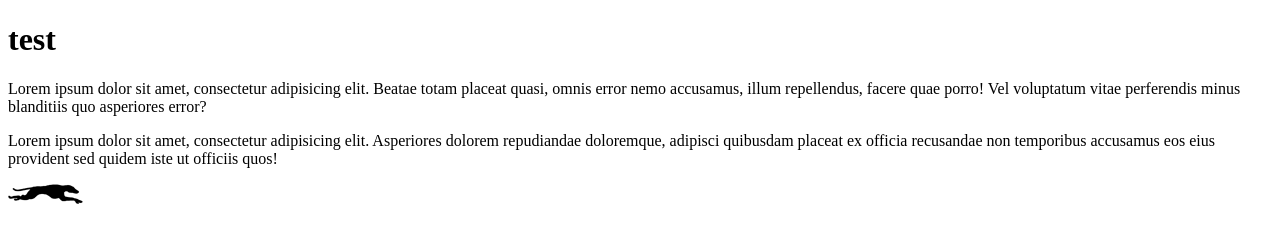
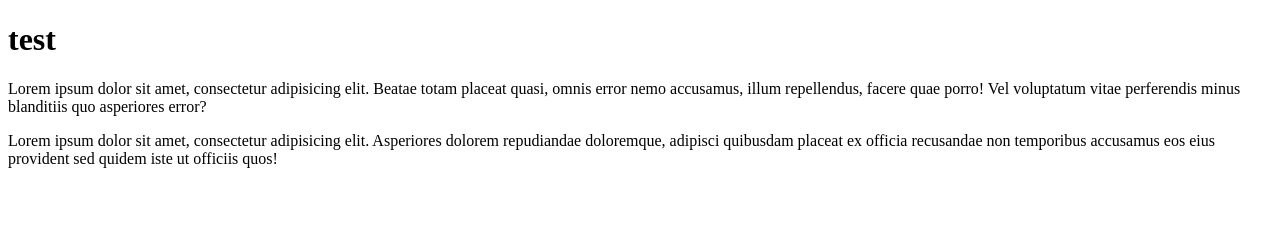
Before and after one commit to d251062/VHT, a plain HTML site: page index.html in a window 1280 px wide. Drawn offline with Linux system fonts and the light colour scheme.

Commit message:
Delete image

```diff
--- a/index.html
+++ b/index.html
@@ -8,6 +8,5 @@
 	<h1>test</h1>
 	<p>Lorem ipsum dolor sit amet, consectetur adipisicing elit. Beatae totam placeat quasi, omnis error nemo accusamus, illum repellendus, facere quae porro! Vel voluptatum vitae perferendis minus blanditiis quo asperiores error?</p>
 	<p>Lorem ipsum dolor sit amet, consectetur adipisicing elit. Asperiores dolorem repudiandae doloremque, adipisci quibusdam placeat ex officia recusandae non temporibus accusamus eos eius provident sed quidem iste ut officiis quos!</p>
-	<img src="img/Dog.png" alt="dog">
 </body>
 </html>
```
Also changed, not shown: img/Dog.png (deleted).
